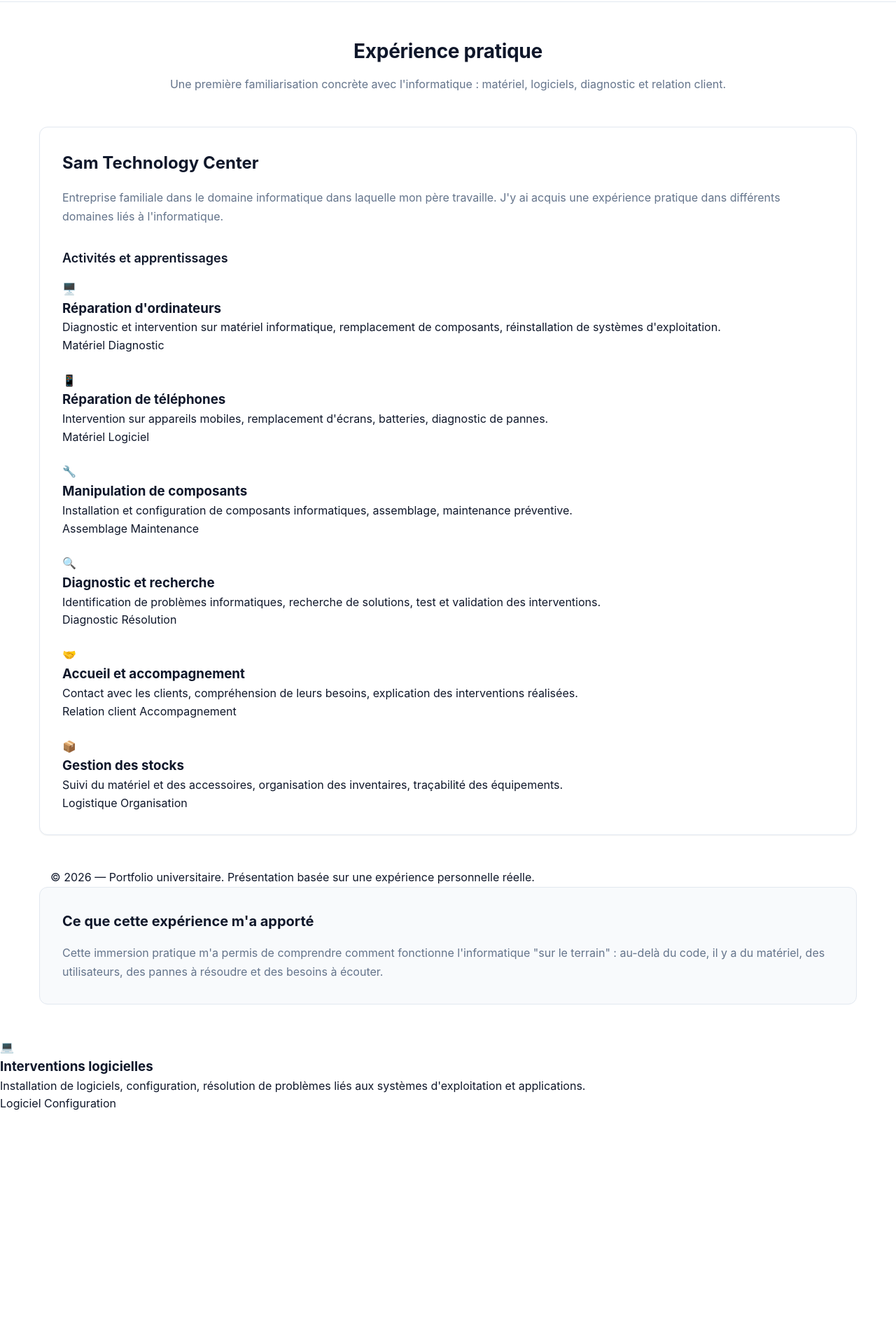
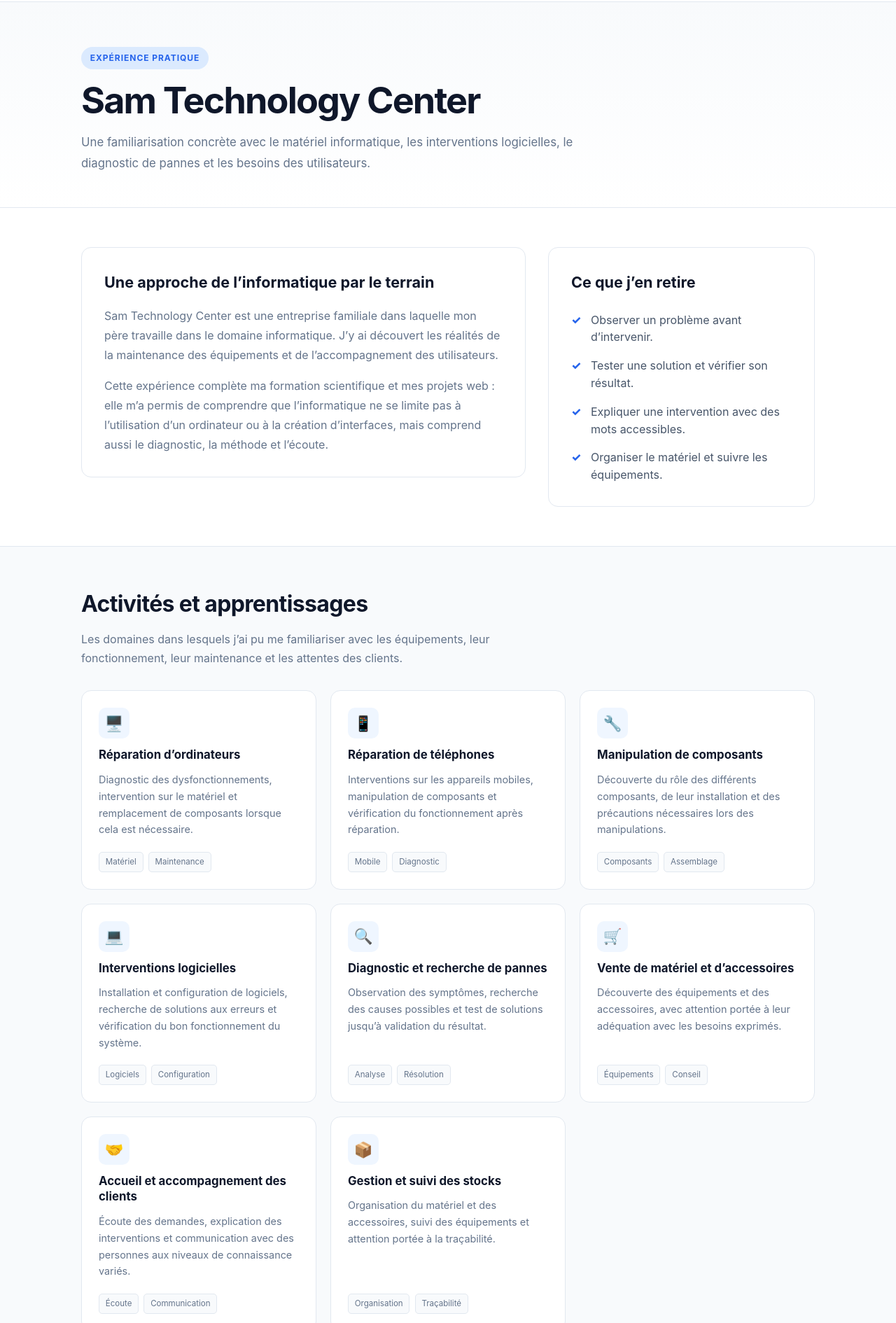
Before and after one commit to joshuawilz/Portfolio, a plain HTML site: page experience.html in a window 1280 px wide. Shown: the part 62-1952 px from the top of the page at 70% size. Before the commit the page ends 1652 px from the top, so only its background shows below. Drawn offline with Linux system fonts and the light colour scheme.

Commit message:
Ameliore les pages experience et contact

```diff
--- /dev/null
+++ b/css/pages.css
@@ -0,0 +1,249 @@
+/* Pages Expérience et Contact */
+.page-main { overflow: clip; }
+.page-hero {
+  padding: 4rem 0 3rem;
+  background: linear-gradient(180deg, #f8fafc 0%, #ffffff 100%);
+  border-bottom: 1px solid #e2e8f0;
+}
+.page-hero .container,
+.page-section .container { max-width: 1080px; }
+.eyebrow {
+  display: inline-flex;
+  padding: 0.4rem 0.8rem;
+  margin-bottom: 1rem;
+  border-radius: 999px;
+  background: #dbeafe;
+  color: #2563eb;
+  font-size: 0.75rem;
+  font-weight: 700;
+  letter-spacing: 0.08em;
+  text-transform: uppercase;
+}
+.page-hero h1 {
+  max-width: 760px;
+  margin-bottom: 1rem;
+  color: #0f172a;
+  font-size: clamp(2rem, 5vw, 3.25rem);
+  line-height: 1.12;
+  letter-spacing: -0.035em;
+}
+.page-hero p {
+  max-width: 720px;
+  color: #64748b;
+  font-size: 1.05rem;
+  line-height: 1.75;
+}
+.page-section { padding: 3.5rem 0; }
+.page-section-alt {
+  background: #f8fafc;
+  border-top: 1px solid #e2e8f0;
+  border-bottom: 1px solid #e2e8f0;
+}
+.page-title {
+  margin-bottom: 0.75rem;
+  color: #0f172a;
+  font-size: clamp(1.5rem, 3vw, 2rem);
+  letter-spacing: -0.02em;
+}
+.page-intro {
+  max-width: 700px;
+  margin-bottom: 2rem;
+  color: #64748b;
+  line-height: 1.7;
+}
+.experience-intro,
+.contact-layout {
+  display: grid;
+  grid-template-columns: minmax(0, 1.25fr) minmax(280px, 0.75fr);
+  gap: 2rem;
+  align-items: start;
+}
+.company-card,
+.info-card,
+.contact-form-card,
+.takeaway-card,
+.activity-card {
+  min-width: 0;
+  border: 1px solid #e2e8f0;
+  border-radius: 14px;
+  background: #ffffff;
+}
+.company-card,
+.info-card,
+.contact-form-card { padding: 2rem; }
+.company-card h2,
+.info-card h2,
+.contact-form-card h2 {
+  margin-bottom: 1rem;
+  color: #0f172a;
+  font-size: 1.35rem;
+}
+.company-card p,
+.info-card p { color: #64748b; line-height: 1.75; }
+.company-card p + p { margin-top: 1rem; }
+.check-list {
+  display: grid;
+  gap: 1rem;
+  margin-top: 1.5rem;
+  list-style: none;
+}
+.check-list li {
+  position: relative;
+  padding-left: 1.75rem;
+  color: #475569;
+  line-height: 1.55;
+}
+.check-list li::before {
+  content: "✓";
+  position: absolute;
+  left: 0;
+  color: #2563eb;
+  font-weight: 800;
+}
+.activity-grid {
+  display: grid;
+  grid-template-columns: repeat(3, minmax(0, 1fr));
+  gap: 1.25rem;
+}
+.activity-card {
+  display: flex;
+  flex-direction: column;
+  gap: 0.75rem;
+  padding: 1.5rem;
+  transition: transform 0.2s ease, border-color 0.2s ease, box-shadow 0.2s ease;
+}
+.activity-card:hover {
+  transform: translateY(-3px);
+  border-color: #93c5fd;
+  box-shadow: 0 10px 25px rgba(15, 23, 42, 0.08);
+}
+.activity-icon {
+  display: grid;
+  place-items: center;
+  width: 44px;
+  height: 44px;
+  border-radius: 10px;
+  background: #eff6ff;
+  font-size: 1.35rem;
+}
+.activity-card h3 { color: #0f172a; font-size: 1.05rem; line-height: 1.35; }
+.activity-card p { color: #64748b; font-size: 0.9rem; line-height: 1.65; }
+.activity-tags {
+  display: flex;
+  flex-wrap: wrap;
+  gap: 0.45rem;
+  margin-top: auto;
+  padding-top: 0.5rem;
+}
+.activity-tags span {
+  padding: 0.25rem 0.55rem;
+  border: 1px solid #e2e8f0;
+  border-radius: 5px;
+  background: #f8fafc;
+  color: #64748b;
+  font-size: 0.72rem;
+}
+.takeaway-grid {
+  display: grid;
+  grid-template-columns: repeat(3, minmax(0, 1fr));
+  gap: 1.25rem;
+}
+.takeaway-card { padding: 1.5rem; }
+.takeaway-card h3 { margin-bottom: 0.5rem; color: #2563eb; font-size: 1rem; }
+.takeaway-card p { color: #64748b; font-size: 0.9rem; line-height: 1.65; }
+.cta-panel {
+  display: flex;
+  align-items: center;
+  justify-content: space-between;
+  gap: 2rem;
+  margin-top: 2.5rem;
+  padding: 2rem;
+  border-radius: 14px;
+  background: #0f172a;
+  color: #ffffff;
+}
+.cta-panel h2 { margin-bottom: 0.5rem; font-size: 1.35rem; }
+.cta-panel p { color: #cbd5e1; line-height: 1.6; }
+.cta-panel .btn { flex-shrink: 0; background: #ffffff; color: #0f172a; }
+.contact-layout { grid-template-columns: minmax(260px, 0.8fr) minmax(0, 1.2fr); }
+.contact-email-card {
+  display: inline-flex;
+  align-items: center;
+  justify-content: center;
+  width: 100%;
+  margin-top: 1.5rem;
+  padding: 0.9rem 1rem;
+  border-radius: 8px;
+  background: #0f172a;
+  color: #ffffff;
+  font-weight: 600;
+  text-decoration: none;
+  overflow-wrap: anywhere;
+}
+.contact-email-card:hover { background: #1e293b; }
+.contact-note,
+.form-note {
+  margin-top: 1rem;
+  color: #94a3b8;
+  font-size: 0.82rem;
+  line-height: 1.6;
+}
+.form-grid {
+  display: grid;
+  grid-template-columns: repeat(2, minmax(0, 1fr));
+  gap: 1rem;
+}
+.form-field { min-width: 0; margin-bottom: 1rem; }
+.form-field-full { grid-column: 1 / -1; }
+.form-field label {
+  display: block;
+  margin-bottom: 0.4rem;
+  color: #475569;
+  font-size: 0.82rem;
+  font-weight: 600;
+}
+.form-field input,
+.form-field textarea {
+  width: 100%;
+  min-width: 0;
+  padding: 0.8rem 0.9rem;
+  border: 1px solid #cbd5e1;
+  border-radius: 8px;
+  background: #ffffff;
+  color: #0f172a;
+  font: inherit;
+}
+.form-field textarea { min-height: 140px; resize: vertical; }
+.form-field input:focus,
+.form-field textarea:focus {
+  border-color: #3b82f6;
+  outline: 3px solid rgba(59, 130, 246, 0.15);
+}
+.form-status {
+  min-height: 1.5rem;
+  margin-top: 1rem;
+  color: #2563eb;
+  font-size: 0.88rem;
+  line-height: 1.5;
+}
+@media (max-width: 900px) {
+  .experience-intro,
+  .contact-layout { grid-template-columns: minmax(0, 1fr); }
+  .activity-grid { grid-template-columns: repeat(2, minmax(0, 1fr)); }
+}
+@media (max-width: 640px) {
+  .page-hero { padding: 2.75rem 0 2rem; }
+  .page-section { padding: 2.5rem 0; }
+  .company-card,
+  .info-card,
+  .contact-form-card { padding: 1.25rem; }
+  .activity-grid,
+  .takeaway-grid,
+  .form-grid { grid-template-columns: minmax(0, 1fr); }
+  .cta-panel { flex-direction: column; align-items: stretch; padding: 1.5rem; }
+  .cta-panel .btn { width: 100%; }
+}
+@media (prefers-reduced-motion: reduce) {
+  .activity-card { transition: none; }
+  .activity-card:hover { transform: none; }
+}
--- a/experience.html
+++ b/experience.html
@@ -3,13 +3,13 @@
 <head>
   <meta charset="UTF-8">
   <meta name="viewport" content="width=device-width, initial-scale=1.0">
-  <title>Expérience pratique — Portfolio Réorientation Informatique</title>
-  <meta name="description" content="Expérience pratique en maintenance informatique chez Sam Technology Center : réparation, diagnostic, accompagnement client, gestion de stocks.">
+  <title>Expérience pratique — Sam Technology Center</title>
+  <meta name="description" content="Expérience pratique en maintenance informatique chez Sam Technology Center : réparation, diagnostic, interventions logicielles, relation client et gestion des stocks.">
   <link rel="stylesheet" href="css/style.css?v=2">
   <link rel="stylesheet" href="css/navigation.css?v=2">
+  <link rel="stylesheet" href="css/pages.css?v=1">
 </head>
 <body>
-
   <header>
     <div class="container">
       <a href="index.html" class="logo">Portfolio<span>URCA</span></a>
@@ -29,109 +29,127 @@
     </div>
   </header>
 
-<section class="section reveal reveal-delay-1">
-    <div class="container">
-      <div class="section-header">
-        <h2>Expérience pratique</h2>
-        <p>Une première familiarisation concrète avec l'informatique : matériel, logiciels, diagnostic et relation client.</p>
+  <main class="page-main" id="main-content">
+    <section class="page-hero">
+      <div class="container">
+        <span class="eyebrow">Expérience pratique</span>
+        <h1>Sam Technology Center</h1>
+        <p>Une familiarisation concrète avec le matériel informatique, les interventions logicielles, le diagnostic de pannes et les besoins des utilisateurs.</p>
       </div>
+    </section>
 
-      <div style="max-width: 100%; margin: 0 auto 3rem; min-width: 0;">
-        <div style="background: var(--color-card); border: 1px solid var(--color-border); border-radius: var(--color-radius); padding: 2rem; box-shadow: var(--shadow-sm); min-width: 0;">
-          <h2 style="font-size: 1.5rem; font-weight: 700; color: var(--color-primary); margin-bottom: 1rem; min-width: 0;">Sam Technology Center</h2>
-          <p style="color: var(--color-text-secondary); margin-bottom: 2rem; line-height: 1.7; min-width: 0;">Entreprise familiale dans le domaine informatique dans laquelle mon père travaille. J'y ai acquis une expérience pratique dans différents domaines liés à l'informatique.</p>
-
-          <h3 style="font-size: 1.125rem; font-weight: 600; color: var(--color-primary); margin-bottom: 1rem; min-width: 0;">Activités et apprentissages</h3>
-          <div class="experience-grid">
-            <div class="exp-card reveal reveal-delay-2" style="min-width: 0;">
-              <div class="exp-icon">🖥️</div>
-              <h3>Réparation d'ordinateurs</h3>
-              <p>Diagnostic et intervention sur matériel informatique, remplacement de composants, réinstallation de systèmes d'exploitation.</p>
-              <div class="exp-tags">
-                <span class="exp-tag">Matériel</span>
-                <span class="exp-tag">Diagnostic</span>
-              </div>
-            </div>
-            <div class="exp-card reveal reveal-delay-3" style="min-width: 0;">
-              <div class="exp-icon">📱</div>
-              <h3>Réparation de téléphones</h3>
-              <p>Intervention sur appareils mobiles, remplacement d'écrans, batteries, diagnostic de pannes.</p>
-              <div class="exp-tags">
-                <span class="exp-tag">Matériel</span>
-                <span class="exp-tag">Logiciel</span>
-              </div>
-            </div>
-            <div class="exp-card reveal reveal-delay-4" style="min-width: 0;">
-              <div class="exp-icon">🔧</div>
-              <h3>Manipulation de composants</h3>
-              <p>Installation et configuration de composants informatiques, assemblage, maintenance préventive.</p>
-              <div class="exp-tags">
-                <span class="exp-tag">Assemblage</span>
-                <span class="exp-tag">Maintenance</span>
-              </div>
-            </div>
-            <div class="exp-card reveal reveal-delay-6" style="min-width: 0;">
-              <div class="exp-icon">🔍</div>
-              <h3>Diagnostic et recherche</h3>
-              <p>Identification de problèmes informatiques, recherche de solutions, test et validation des interventions.</p>
-              <div class="exp-tags">
-                <span class="exp-tag">Diagnostic</span>
-                <span class="exp-tag">Résolution</span>
-              </div>
-            </div>
-            <div class="exp-card reveal reveal-delay-7" style="min-width: 0;">
-              <div class="exp-icon">🤝</div>
-              <h3>Accueil et accompagnement</h3>
-              <p>Contact avec les clients, compréhension de leurs besoins, explication des interventions réalisées.</p>
-              <div class="exp-tags">
-                <span class="exp-tag">Relation client</span>
-                <span class="exp-tag">Accompagnement</span>
-              </div>
-            </div>
-            <div class="exp-card reveal reveal-delay-8" style="min-width: 0;">
-              <div class="exp-icon">📦</div>
-              <h3>Gestion des stocks</h3>
-              <p>Suivi du matériel et des accessoires, organisation des inventaires, traçabilité des équipements.</p>
-              <div class="exp-tags">
-                <span class="exp-tag">Logistique</span>
-                <span class="exp-tag">Organisation</span>
-              </div>
-            </div>
-          </div>
+    <section class="page-section" aria-labelledby="entreprise-title">
+      <div class="container">
+        <div class="experience-intro">
+          <article class="company-card">
+            <h2 id="entreprise-title">Une approche de l’informatique par le terrain</h2>
+            <p>Sam Technology Center est une entreprise familiale dans laquelle mon père travaille dans le domaine informatique. J’y ai découvert les réalités de la maintenance des équipements et de l’accompagnement des utilisateurs.</p>
+            <p>Cette expérience complète ma formation scientifique et mes projets web : elle m’a permis de comprendre que l’informatique ne se limite pas à l’utilisation d’un ordinateur ou à la création d’interfaces, mais comprend aussi le diagnostic, la méthode et l’écoute.</p>
+          </article>
+          <aside class="info-card" aria-labelledby="apports-title">
+            <h2 id="apports-title">Ce que j’en retire</h2>
+            <ul class="check-list">
+              <li>Observer un problème avant d’intervenir.</li>
+              <li>Tester une solution et vérifier son résultat.</li>
+              <li>Expliquer une intervention avec des mots accessibles.</li>
+              <li>Organiser le matériel et suivre les équipements.</li>
+            </ul>
+          </aside>
         </div>
       </div>
+    </section>
+
+    <section class="page-section page-section-alt" aria-labelledby="activites-title">
+      <div class="container">
+        <h2 class="page-title" id="activites-title">Activités et apprentissages</h2>
+        <p class="page-intro">Les domaines dans lesquels j’ai pu me familiariser avec les équipements, leur fonctionnement, leur maintenance et les attentes des clients.</p>
+        <div class="activity-grid">
+          <article class="activity-card">
+            <div class="activity-icon" aria-hidden="true">🖥️</div>
+            <h3>Réparation d’ordinateurs</h3>
+            <p>Diagnostic des dysfonctionnements, intervention sur le matériel et remplacement de composants lorsque cela est nécessaire.</p>
+            <div class="activity-tags"><span>Matériel</span><span>Maintenance</span></div>
+          </article>
+          <article class="activity-card">
+            <div class="activity-icon" aria-hidden="true">📱</div>
+            <h3>Réparation de téléphones</h3>
+            <p>Interventions sur les appareils mobiles, manipulation de composants et vérification du fonctionnement après réparation.</p>
+            <div class="activity-tags"><span>Mobile</span><span>Diagnostic</span></div>
+          </article>
+          <article class="activity-card">
+            <div class="activity-icon" aria-hidden="true">🔧</div>
+            <h3>Manipulation de composants</h3>
+            <p>Découverte du rôle des différents composants, de leur installation et des précautions nécessaires lors des manipulations.</p>
+            <div class="activity-tags"><span>Composants</span><span>Assemblage</span></div>
+          </article>
+          <article class="activity-card">
+            <div class="activity-icon" aria-hidden="true">💻</div>
+            <h3>Interventions logicielles</h3>
+            <p>Installation et configuration de logiciels, recherche de solutions aux erreurs et vérification du bon fonctionnement du système.</p>
+            <div class="activity-tags"><span>Logiciels</span><span>Configuration</span></div>
+          </article>
+          <article class="activity-card">
+            <div class="activity-icon" aria-hidden="true">🔍</div>
+            <h3>Diagnostic et recherche de pannes</h3>
+            <p>Observation des symptômes, recherche des causes possibles et test de solutions jusqu’à validation du résultat.</p>
+            <div class="activity-tags"><span>Analyse</span><span>Résolution</span></div>
+          </article>
+          <article class="activity-card">
+            <div class="activity-icon" aria-hidden="true">🛒</div>
+            <h3>Vente de matériel et d’accessoires</h3>
+            <p>Découverte des équipements et des accessoires, avec attention portée à leur adéquation avec les besoins exprimés.</p>
+            <div class="activity-tags"><span>Équipements</span><span>Conseil</span></div>
+          </article>
+          <article class="activity-card">
+            <div class="activity-icon" aria-hidden="true">🤝</div>
+            <h3>Accueil et accompagnement des clients</h3>
+            <p>Écoute des demandes, explication des interventions et communication avec des personnes aux niveaux de connaissance variés.</p>
+            <div class="activity-tags"><span>Écoute</span><span>Communication</span></div>
+          </article>
+          <article class="activity-card">
+            <div class="activity-icon" aria-hidden="true">📦</div>
+            <h3>Gestion et suivi des stocks</h3>
+            <p>Organisation du matériel et des accessoires, suivi des équipements et attention portée à la traçabilité.</p>
+            <div class="activity-tags"><span>Organisation</span><span>Traçabilité</span></div>
+          </article>
+        </div>
+      </div>
+    </section>
+
+    <section class="page-section" aria-labelledby="apports-formation-title">
+      <div class="container">
+        <h2 class="page-title" id="apports-formation-title">Des acquis utiles pour ma formation</h2>
+        <p class="page-intro">Cette expérience pratique nourrit mon projet d’études sans se substituer aux fondements que je souhaite acquérir à l’université.</p>
+        <div class="takeaway-grid">
+          <article class="takeaway-card">
+            <h3>Méthode</h3>
+            <p>Observer, formuler une hypothèse, tester puis vérifier : une démarche proche de celle du débogage et de la résolution de problèmes.</p>
+          </article>
+          <article class="takeaway-card">
+            <h3>Compréhension des systèmes</h3>
+            <p>Une première approche des interactions entre le matériel, le système d’exploitation, les logiciels et les utilisateurs.</p>
+          </article>
+          <article class="takeaway-card">
+            <h3>Communication</h3>
+            <p>La capacité à écouter une demande et à expliquer une situation technique de manière claire et adaptée.</p>
+          </article>
+        </div>
+        <div class="cta-panel">
+          <div>
+            <h2>De l’expérience pratique aux projets numériques</h2>
+            <p>Ces apprentissages m’ont ensuite aidé à aborder la conception de mes deux plateformes web.</p>
+          </div>
+          <a href="projets.html" class="btn">Découvrir mes projets</a>
+        </div>
+      </div>
+    </section>
+  </main>
+
   <footer>
     <div class="container">
-      <p>&copy; 2026 — Portfolio universitaire. Présentation basée sur une expérience personnelle réelle.</p>
+      <p>&copy; 2026 — Portfolio universitaire. Expérience personnelle présentée sans titre professionnel ni durée d’emploi supposée.</p>
     </div>
   </footer>
-
-
-
-
-
-      <div style="max-width: 100%; margin: 0 auto; background: var(--color-bg-alt); border: 1px solid var(--color-border); border-radius: var(--color-radius); padding: 2rem; min-width: 0;">
-        <h3 style="font-size: 1.25rem; font-weight: 700; color: var(--color-primary); margin-bottom: 1rem; min-width: 0;">Ce que cette expérience m'a apporté</h3>
-        <p style="color: var(--color-text-secondary); line-height: 1.7; min-width: 0;">Cette immersion pratique m'a permis de comprendre comment fonctionne l'informatique "sur le terrain" : au-delà du code, il y a du matériel, des utilisateurs, des pannes à résoudre et des besoins à écouter.</p>
-      </div>
-    </div>
-  </section>
-            <div class="exp-card reveal reveal-delay-5" style="min-width: 0;">
-              <div class="exp-icon">💻</div>
-              <h3>Interventions logicielles</h3>
-              <p>Installation de logiciels, configuration, résolution de problèmes liés aux systèmes d'exploitation et applications.</p>
-              <div class="exp-tags">
-                <span class="exp-tag">Logiciel</span>
-                <span class="exp-tag">Configuration</span>
-              </div>
-            </div>
-          </div>
-        </div>
-      </div>
-
-
-    </div>
-
   <script src="js/main.js"></script>
 </body>
 </html>
```
Also changed, not shown: contact.html (+45 -31 lines), js/contact.js (added, +42 -0 lines).
